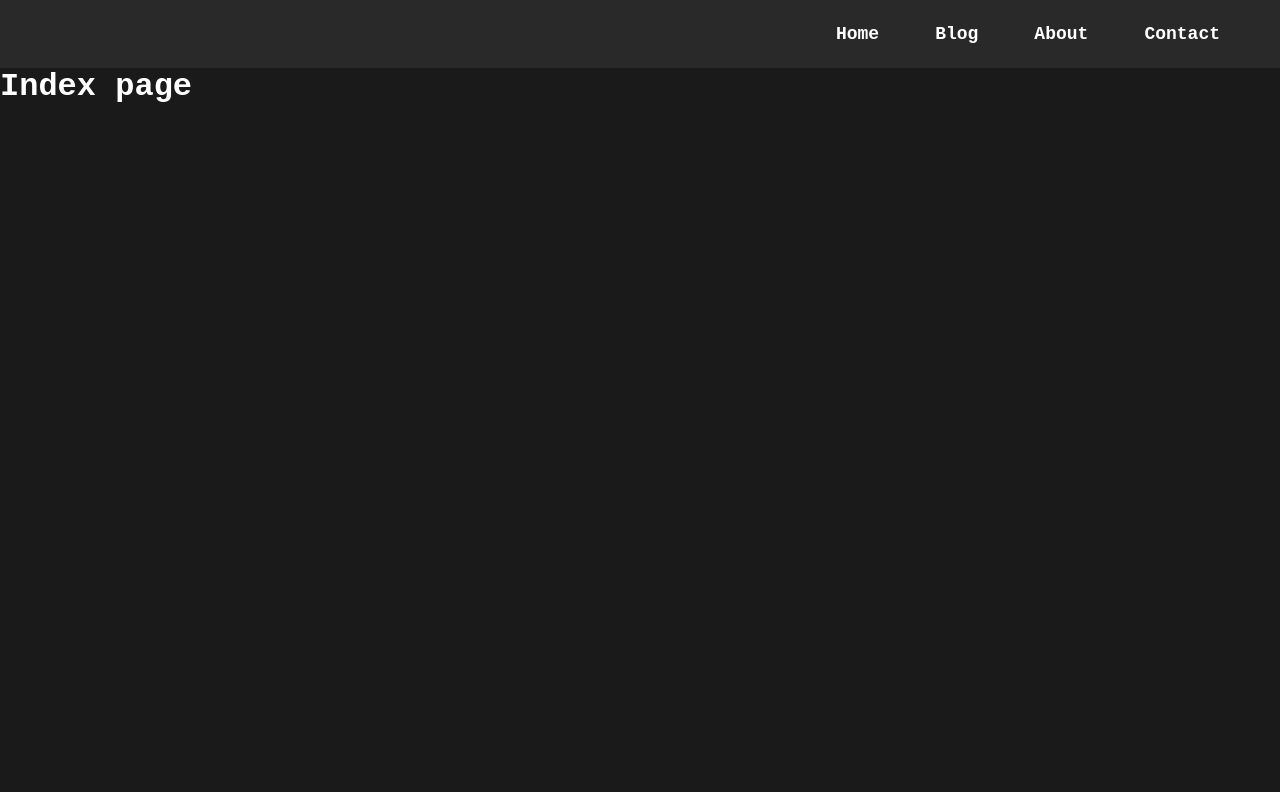
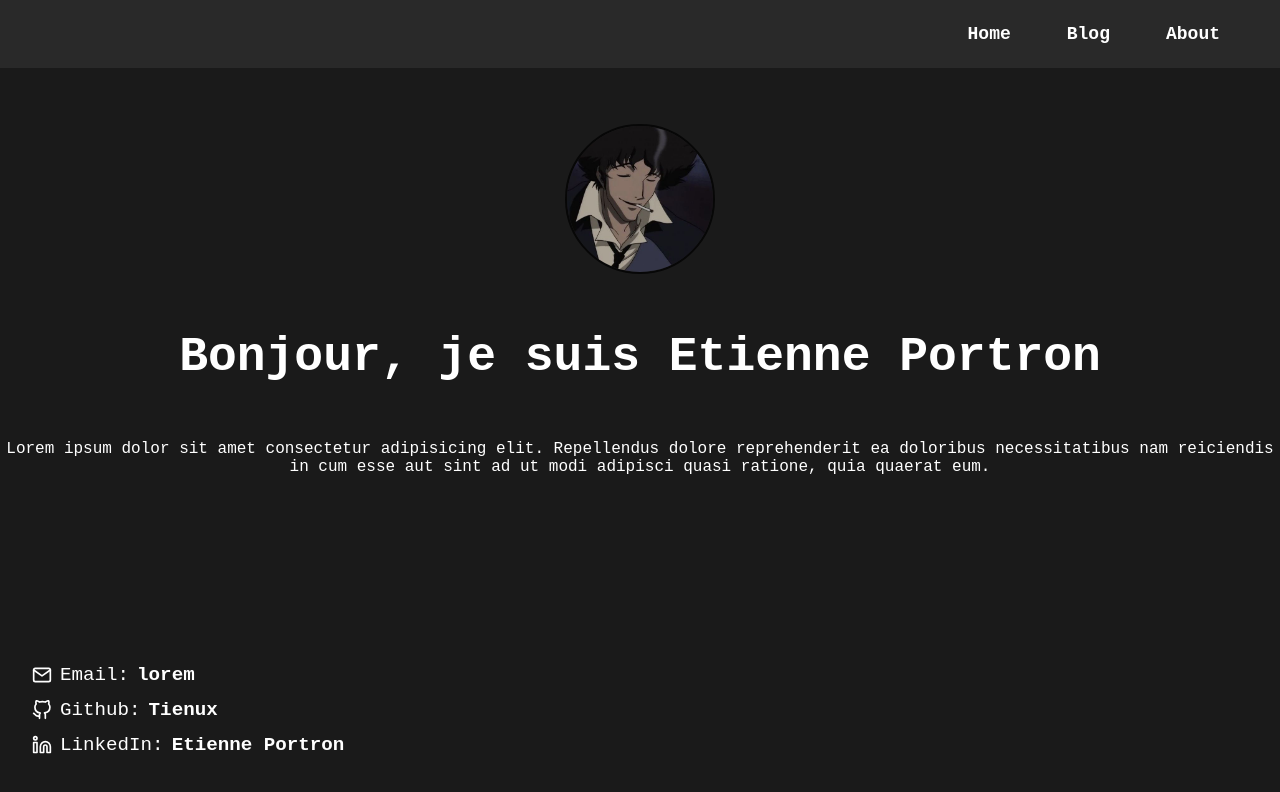
Before and after one commit to Tienux/personal-blog, a Nuxt app: page / in a window 1280 px wide. Shown: the top 792 px of the page. Built offline with nearby package versions, Linux system fonts and the light colour scheme.

Commit message:
accueil almost done

```diff
--- a/app/components/navbar.vue
+++ b/app/components/navbar.vue
@@ -4,7 +4,6 @@
             <NuxtLink class="navbar-item" to="/">Home</NuxtLink>
             <NuxtLink class="navbar-item" to="/blog">Blog</NuxtLink>
             <NuxtLink class="navbar-item" to="/about">About</NuxtLink>
-            <NuxtLink class="navbar-item" to="/contact">Contact</NuxtLink>
         </div>
     </nav>
 </template>
--- a/app/pages/index.vue
+++ b/app/pages/index.vue
@@ -1,8 +1,98 @@
 <template>
-  <h1>Index page</h1>
+  <div class="welcome">
+      <div class="welcome-intro">
+            <img :src="profileImage" alt="Profile picture" class="profile-img">
+            <h2>Bonjour, je suis Etienne Portron</h2>
+            <p> Lorem ipsum dolor sit amet consectetur adipisicing elit. Repellendus dolore reprehenderit ea doloribus necessitatibus nam reiciendis in cum esse aut sint ad ut modi adipisci quasi ratione, quia quaerat eum.</p>
+      </div>
+      <div class="contact">
+        <ul>
+          <li>
+            <svg xmlns="http://www.w3.org/2000/svg" width="20" height="20" viewBox="0 0 24 24" fill="none" stroke="currentColor" stroke-width="2" stroke-linecap="round" stroke-linejoin="round"><path d="M4 4h16c1.1 0 2 .9 2 2v12c0 1.1-.9 2-2 2H4c-1.1 0-2-.9-2-2V6c0-1.1.9-2 2-2z"></path><polyline points="22,6 12,13 2,6"></polyline></svg>
+            Email: <a href="mailto:lorem">lorem</a>
+          </li>
+          <li>
+            <svg xmlns="http://www.w3.org/2000/svg" width="20" height="20" viewBox="0 0 24 24" fill="none" stroke="currentColor" stroke-width="2" stroke-linecap="round" stroke-linejoin="round"><path d="M9 19c-5 1.5-5-2.5-7-3m14 6v-3.87a3.37 3.37 0 0 0-.94-2.61c3.14-.35 6.44-1.54 6.44-7A5.44 5.44 0 0 0 20 4.77 5.07 5.07 0 0 0 19.91 1S18.73.65 16 2.48a13.38 13.38 0 0 0-7 0C6.27.65 5.09 1 5.09 1A5.07 5.07 0 0 0 5 4.77a5.44 5.44 0 0 0-1.5 3.78c0 5.42 3.3 6.61 6.44 7A3.37 3.37 0 0 0 9 18.13V22"></path></svg>
+            Github: <a href="https://github.com/Tienux">Tienux</a>
+          </li>
+          <li>
+            <svg xmlns="http://www.w3.org/2000/svg" width="20" height="20" viewBox="0 0 24 24" fill="none" stroke="currentColor" stroke-width="2" stroke-linecap="round" stroke-linejoin="round"><path d="M16 8a6 6 0 0 1 6 6v7h-4v-7a2 2 0 0 0-2-2 2 2 0 0 0-2 2v7h-4v-7a6 6 0 0 1 6-6z"></path><rect x="2" y="9" width="4" height="12"></rect><circle cx="4" cy="4" r="2"></circle></svg>
+            LinkedIn: <a href="https://www.linkedin.com/in/etienne-portron-4b9645242/">Etienne Portron</a>
+          </li>
+        </ul>
+      </div>
+  </div>
 </template>
 <style>
-  h1 {
+  .welcome {
+    display: flex;
+    flex-direction: column;
+    justify-content: flex-start;
+    align-items: center;
+    min-height: 90vh;
+    padding-top: 5vh;
+    font-size: 2rem;
+    font-weight: bold;
     color: white;
   }
+
+  .welcome-intro {
+    text-align: center;
+    display: flex;
+    flex-direction: column;
+    align-items: center;
+    gap: 3.5rem;
+    justify-content: flex-start;
+    padding-top: 1rem;
+  }
+
+  .welcome-intro h2 {
+    margin: 0;
+  }
+
+  .welcome-intro p {
+    font-size: 1rem;
+    font-weight: normal;
+    margin: 0;
+  }
+  .contact {
+    align-self: flex-start;
+    padding: 2rem;
+    font-size: 1.2rem;
+    font-weight: normal;
+    margin-top: auto;
+    padding-bottom: 2rem;
+  }
+
+  .contact ul {
+    list-style-type: none;
+    padding: 0;
+    display: flex;
+    flex-direction: column;
+    gap: 0.8rem;
+  }
+
+  .contact li {
+    display: flex;
+    align-items: center;
+    gap: 0.5rem;
+  }
+
+  .contact a {
+    color: #ffffff;
+    font-weight: bold;
+    text-decoration: none;
+  }
+
+  .profile-img {
+    width: 150px;
+    height: 150px;
+    border-radius: 50%;
+    object-fit: cover;
+    border: 2px solid #070707;
+  }
 </style>
+
+<script setup>
+import profileImage from 'images/placeholder.jpg'
+</script>
--- a/nuxt.config.ts
+++ b/nuxt.config.ts
@@ -3,5 +3,6 @@ import { fileURLToPath } from 'node:url'
 export default defineNuxtConfig({
   alias: {
     'style': fileURLToPath(new URL('./assets/style', import.meta.url)),
+    'images': fileURLToPath(new URL('./assets/images', import.meta.url)),
   },
 })
```
Also changed, not shown: assets/images/placeholder.jpg (added).
